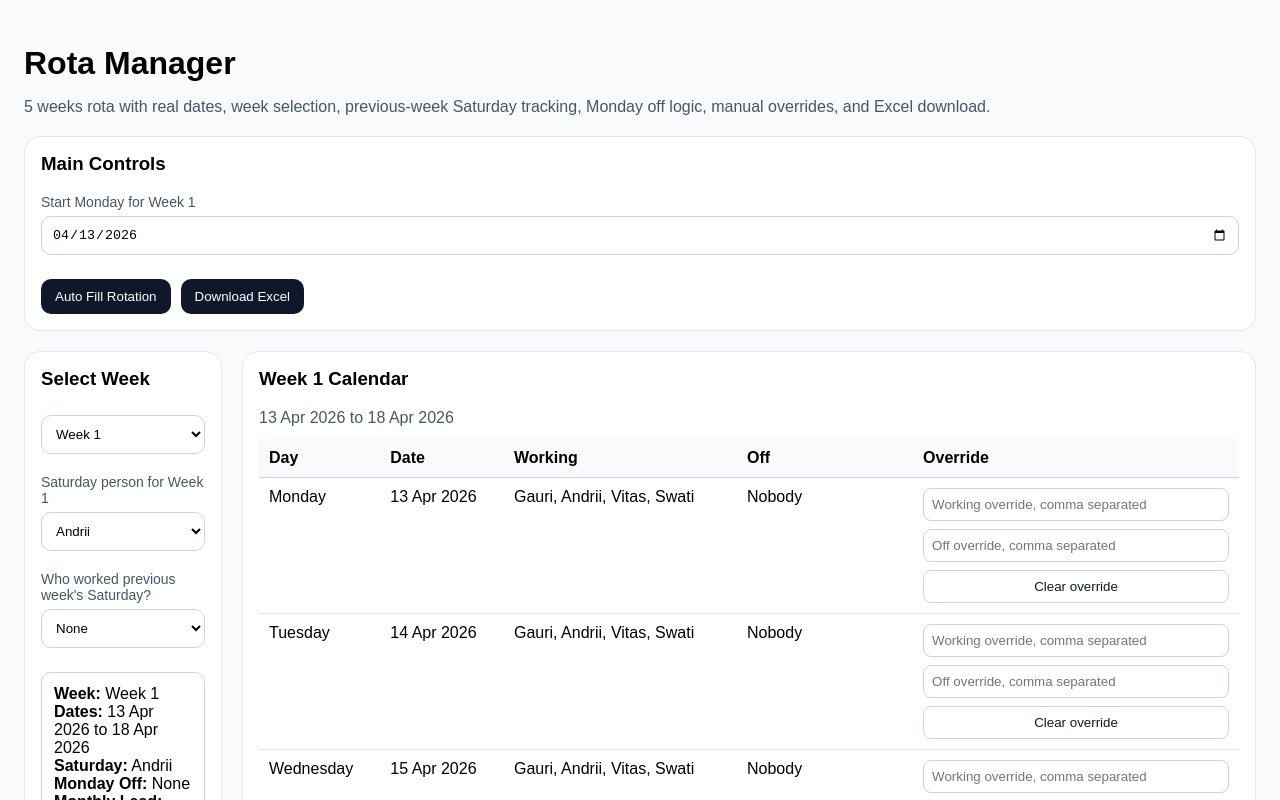
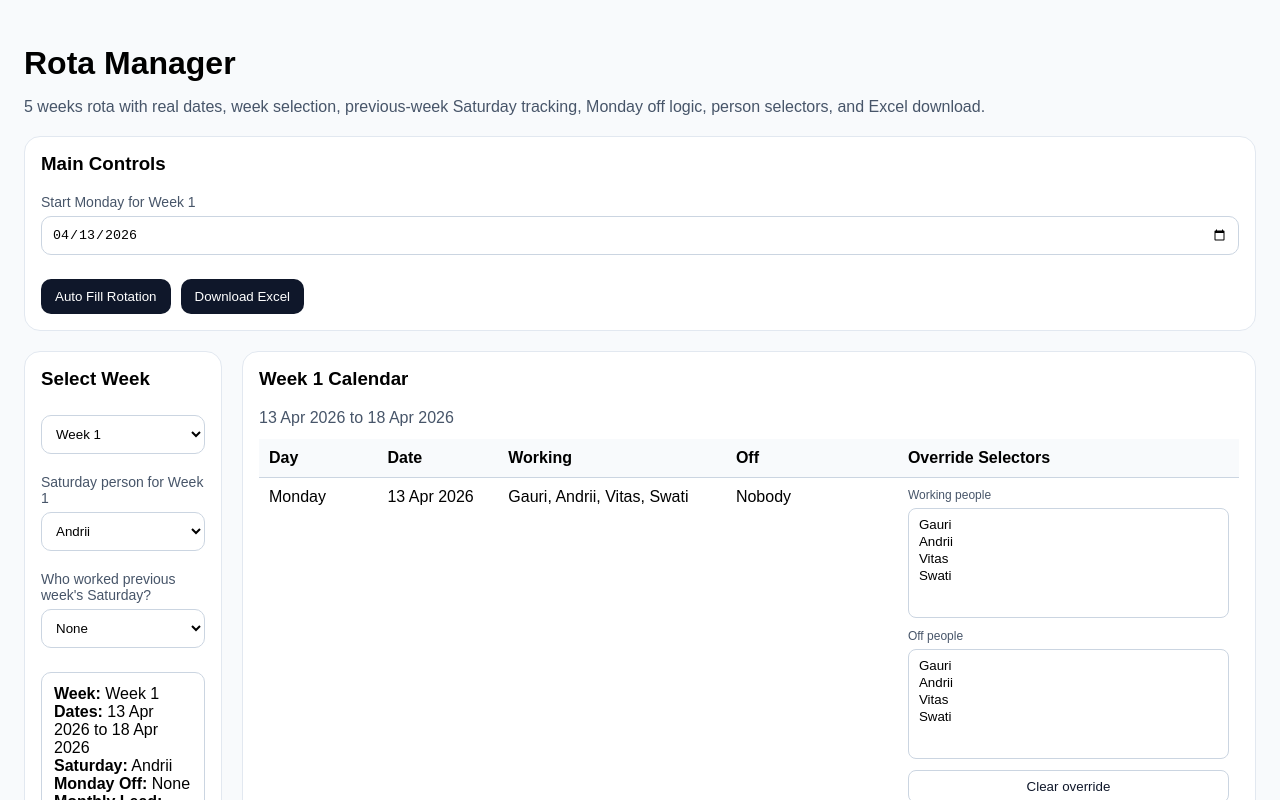
Before and after one commit to Ansh104/rota-manager-app, a React (Vite) app: page / in a window 1280 px wide. Shown: the top 800 px of the page. Built offline with nearby package versions, Linux system fonts and the light colour scheme.

Commit message:
Update App.jsx

```diff
--- a/src/App.jsx
+++ b/src/App.jsx
@@ -32,7 +32,7 @@ function formatDateInputValue(date) {
 function getNextMonday(fromDate) {
   const date = new Date(fromDate);
   date.setHours(0, 0, 0, 0);
-  const day = date.getDay(); // Sun=0, Mon=1
+  const day = date.getDay();
   const daysUntilMonday = day === 1 ? 7 : (8 - day) % 7;
   date.setDate(date.getDate() + daysUntilMonday);
   return date;
@@ -75,18 +75,12 @@ function buildWeek({
       off = people.filter((p) => p !== saturdayPerson);
     }
 
-    if (override.workingText !== undefined) {
-      working = override.workingText
-        .split(',')
-        .map((x) => x.trim())
-        .filter(Boolean);
+    if (override.working && override.working.length) {
+      working = override.working;
     }
 
-    if (override.offText !== undefined) {
-      off = override.offText
-        .split(',')
-        .map((x) => x.trim())
-        .filter(Boolean);
+    if (override.off && override.off.length) {
+      off = override.off;
     }
 
     return {
@@ -108,6 +102,10 @@ function buildWeek({
     monthlyLead: monthDutyPerson,
     days,
   };
+}
+
+function getSelectedValues(event) {
+  return Array.from(event.target.selectedOptions).map((option) => option.value);
 }
 
 export default function App() {
@@ -203,6 +201,15 @@ export default function App() {
         saturdayPerson: week.saturdayPerson === name ? (updated[0] || '') : week.saturdayPerson,
         previousWeekSaturdayPerson:
           week.previousWeekSaturdayPerson === name ? '' : week.previousWeekSaturdayPerson,
+        overrides: Object.fromEntries(
+          Object.entries(week.overrides || {}).map(([day, value]) => [
+            day,
+            {
+              working: (value.working || []).filter((p) => p !== name),
+              off: (value.off || []).filter((p) => p !== name),
+            },
+          ])
+        ),
       }))
     );
   }
@@ -217,7 +224,11 @@ export default function App() {
 
       return prev.map((week, idx) => {
         const saturdayPerson = people[(firstIdx + idx) % people.length];
-        const previousWeekSaturdayPerson = idx === 0 ? prev[0].previousWeekSaturdayPerson : people[(firstIdx + idx - 1 + people.length) % people.length];
+        const previousWeekSaturdayPerson =
+          idx === 0
+            ? prev[0].previousWeekSaturdayPerson
+            : people[(firstIdx + idx - 1 + people.length) % people.length];
+
         return {
           ...week,
           saturdayPerson,
@@ -284,7 +295,7 @@ export default function App() {
       <div style={{ maxWidth: '1400px', margin: '0 auto' }}>
         <h1 style={{ marginBottom: '8px' }}>Rota Manager</h1>
         <p style={{ color: '#475569', marginBottom: '20px' }}>
-          5 weeks rota with real dates, week selection, previous-week Saturday tracking, Monday off logic, manual overrides, and Excel download.
+          5 weeks rota with real dates, week selection, previous-week Saturday tracking, Monday off logic, person selectors, and Excel download.
         </p>
 
         <div style={{ ...cardStyle, marginBottom: '20px' }}>
@@ -411,7 +422,7 @@ export default function App() {
                       <th style={thStyle}>Date</th>
                       <th style={thStyle}>Working</th>
                       <th style={thStyle}>Off</th>
-                      <th style={thStyle}>Override</th>
+                      <th style={thStyle}>Override Selectors</th>
                     </tr>
                   </thead>
                   <tbody>
@@ -424,23 +435,39 @@ export default function App() {
                           <td style={tdStyle}>{day.working.join(', ') || 'Nobody'}</td>
                           <td style={tdStyle}>{day.off.join(', ') || 'Nobody'}</td>
                           <td style={tdStyle}>
-                            <div style={{ display: 'grid', gap: '8px', minWidth: '260px' }}>
-                              <input
-                                style={smallInputStyle}
-                                placeholder="Working override, comma separated"
-                                value={override.workingText || ''}
-                                onChange={(e) =>
-                                  updateDayOverride(selectedWeek, day.dayName, 'workingText', e.target.value)
-                                }
-                              />
-                              <input
-                                style={smallInputStyle}
-                                placeholder="Off override, comma separated"
-                                value={override.offText || ''}
-                                onChange={(e) =>
-                                  updateDayOverride(selectedWeek, day.dayName, 'offText', e.target.value)
-                                }
-                              />
+                            <div style={{ display: 'grid', gap: '10px', minWidth: '280px' }}>
+                              <div>
+                                <div style={miniLabelStyle}>Working people</div>
+                                <select
+                                  multiple
+                                  value={override.working || []}
+                                  onChange={(e) =>
+                                    updateDayOverride(selectedWeek, day.dayName, 'working', getSelectedValues(e))
+                                  }
+                                  style={multiSelectStyle}
+                                >
+                                  {people.map((person) => (
+                                    <option key={person} value={person}>{person}</option>
+                                  ))}
+                                </select>
+                              </div>
+
+                              <div>
+                                <div style={miniLabelStyle}>Off people</div>
+                                <select
+                                  multiple
+                                  value={override.off || []}
+                                  onChange={(e) =>
+                                    updateDayOverride(selectedWeek, day.dayName, 'off', getSelectedValues(e))
+                                  }
+                                  style={multiSelectStyle}
+                                >
+                                  {people.map((person) => (
+                                    <option key={person} value={person}>{person}</option>
+                                  ))}
+                                </select>
+                              </div>
+
                               <button
                                 style={buttonSecondary}
                                 onClick={() => clearDayOverride(selectedWeek, day.dayName)}
@@ -512,12 +539,12 @@ const inputStyle = {
   background: '#fff'
 };
 
-const smallInputStyle = {
+const multiSelectStyle = {
   width: '100%',
+  minHeight: '110px',
   padding: '8px',
   borderRadius: '8px',
   border: '1px solid #cbd5e1',
-  boxSizing: 'border-box',
   background: '#fff'
 };
 
@@ -526,6 +553,12 @@ const labelStyle = {
   fontSize: '14px',
   color: '#475569',
   marginTop: '8px'
+};
+
+const miniLabelStyle = {
+  fontSize: '12px',
+  color: '#475569',
+  marginBottom: '6px'
 };
 
 const buttonStyle = {
```
